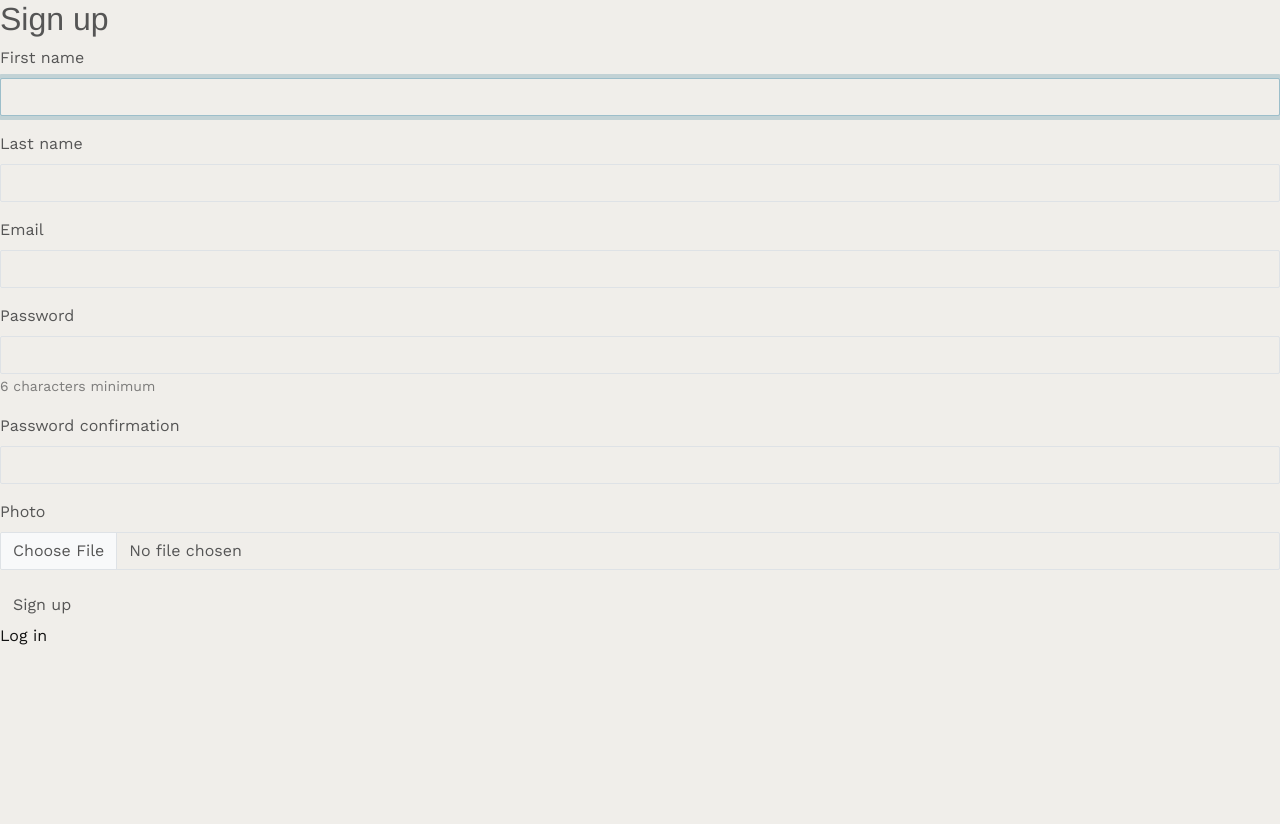
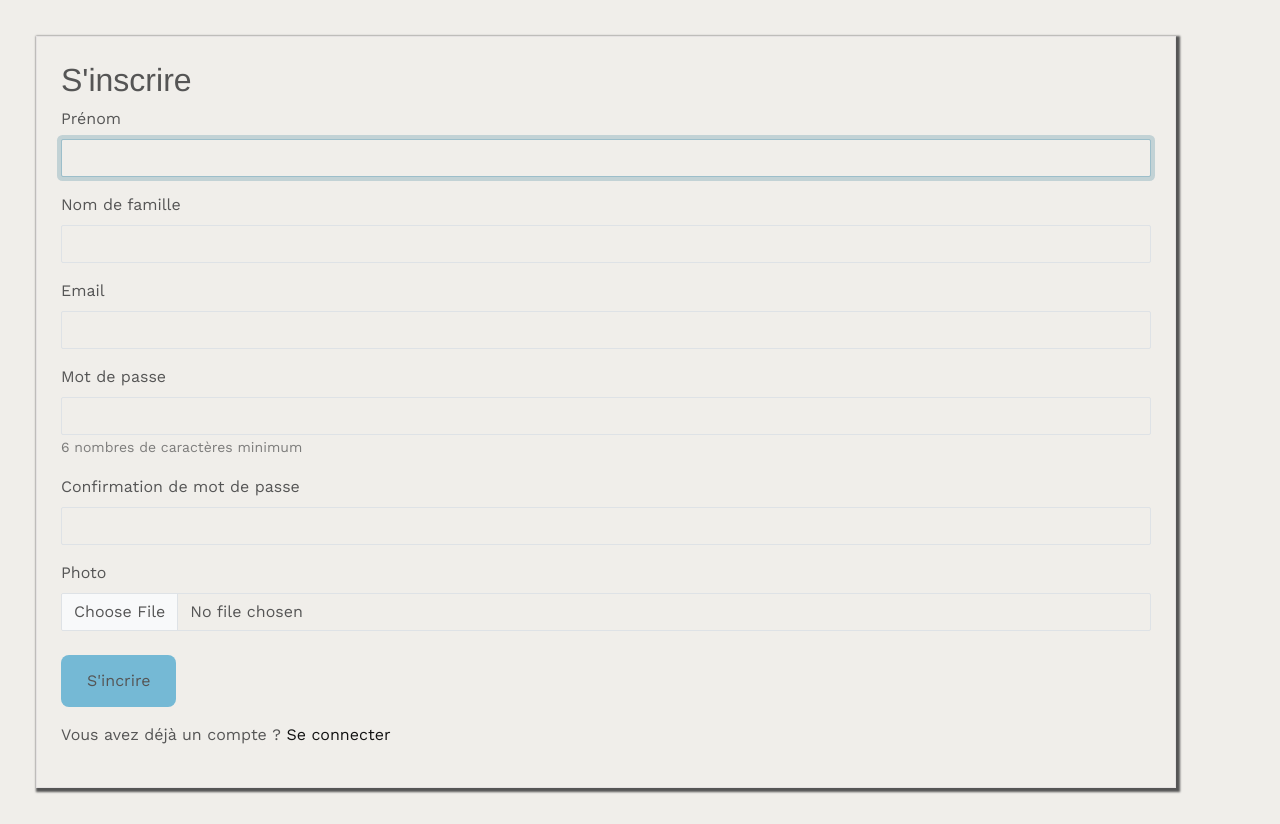
Before and after one commit to GoeletteSAS/binome-app, a Rails app: page /users/sign_up in a window 1280 px wide. Shown: the part 58-882 px from the top of the page. Before the commit the page ends 703 px from the top, so only its background shows below. Run offline with Rails 7, Linux system fonts and the light colour scheme; style sheets or scripts are compiled from the project's sources; some libraries are stand-ins or nearby versions.

Commit message:
quelque chose qui marche pour les favoris + début de front pour les questionnaires

```diff
--- a/app/assets/stylesheets/components/_buttons.scss
+++ b/app/assets/stylesheets/components/_buttons.scss
@@ -18,3 +18,16 @@
     background-color: $dark-green;
   }
 }
+
+.devise-btn {
+  margin-top : 8px;
+  margin-bottom: 16px;
+  border-style: 1px solid;
+  border-radius: 8px;
+  background-color: $light-blue;
+
+  &:hover {
+    background-color: $mid-blue;
+  }
+
+}
--- a/app/assets/stylesheets/components/_index.scss
+++ b/app/assets/stylesheets/components/_index.scss
@@ -11,3 +11,4 @@
 @import "heading";
 @import "homepage";
 @import "favorite";
+@import "questions";
--- /dev/null
+++ b/app/assets/stylesheets/components/_questions.scss
@@ -0,0 +1,6 @@
+.container {
+  margin: 36px;
+  padding: 24px;
+  border: 1px solid #e5e2e2;
+  box-shadow: 2px 2px 2px 2px;
+}
--- a/app/views/devise/registrations/new.html.erb
+++ b/app/views/devise/registrations/new.html.erb
@@ -1,4 +1,6 @@
-<h2>Sign up</h2>
+<div class="container">
+
+  <h2>S'inscrire</h2>
 
   <%= simple_form_for(resource, as: resource_name, url: registration_path(resource_name)) do |f| %>
     <%= f.error_notification %>
@@ -6,27 +8,34 @@
     <div class="form-inputs">
       <%= f.input :first_name,
                   required: true,
-                autofocus: true %>
+                  autofocus: true,
+                  label: "Prénom" %>
       <%= f.input :last_name,
-                required: true %>
+                  required: true,
+                  label: "Nom de famille" %>
       <%= f.input :email,
                   required: true,
                   autofocus: true,
                   input_html: { autocomplete: "email" }%>
       <%= f.input :password,
                   required: true,
-                hint: ("#{@minimum_password_length} characters minimum" if @minimum_password_length),
-                input_html: { autocomplete: "new-password" } %>
+                  label: "Mot de passe",
+                  hint: ("#{@minimum_password_length} nombres de caractères minimum" if @minimum_password_length),
+                  input_html: { autocomplete: "nouveau mot de passe" } %>
       <%= f.input :password_confirmation,
                   required: true,
-                input_html: { autocomplete: "new-password" } %>
+                  label: "Confirmation de mot de passe",
+                  input_html: { autocomplete: "nouveau mot de passe" } %>
       <%= f.input :photo,
                   as: :file %>
     </div>
 
-  <div class="form-actions">
-    <%= f.button :submit, "Sign up" %>
+    <div class="form-actions btn devise-btn">
+      <%= f.button :submit, "S'incrire" %>
     </div>
+
   <% end %>
 
-<%= render "devise/shared/links" %>
+  <p>Vous avez déjà un compte ?<%= render "devise/shared/links" %></p>
+
+</div>
--- a/app/views/devise/shared/_links.html.erb
+++ b/app/views/devise/shared/_links.html.erb
@@ -1,13 +1,13 @@
 <%- if controller_name != 'sessions' %>
-  <%= link_to "Log in", new_session_path(resource_name) %><br />
+  <%= link_to "Se connecter", new_session_path(resource_name) %><br />
 <% end %>
 
 <%- if devise_mapping.registerable? && controller_name != 'registrations' %>
-  <%= link_to "Sign up", new_registration_path(resource_name) %><br />
+  <%= link_to "S'inscrire", new_registration_path(resource_name) %><br />
 <% end %>
 
 <%- if devise_mapping.recoverable? && controller_name != 'passwords' && controller_name != 'registrations' %>
-  <%= link_to "Forgot your password?", new_password_path(resource_name) %><br />
+  <%= link_to "Mot de passe oublié ?", new_password_path(resource_name) %><br />
 <% end %>
 
 <%- if devise_mapping.confirmable? && controller_name != 'confirmations' %>
--- a/app/views/searches/new.html.erb
+++ b/app/views/searches/new.html.erb
@@ -1,6 +1,6 @@
-<div>
+<div class="container position-absolute top-50 start-50 translate-middle">
   <%= simple_form_for @search do |f| %>
-    <div class="row">
+    <div class="column">
         <div class="col-md-6">
           <%= f.input :line_of_work, label: "Quelle est votre ligne de métier ?", input_html: { class: 'form-control' }, collection: @lines_of_work, required: true %>
         </div>
--- a/app/views/searches/show.html.erb
+++ b/app/views/searches/show.html.erb
@@ -29,12 +29,12 @@
 
               <% if current_user.favorites.exists?(user_2_id: @user.id) %>
                 <!-- Si l'utilisateur a déjà favorisé ce profil, on affiche l'étoile pleine -->
-                <%= button_to favorites_path(user_2_id: @user.id), method: :post, class: "favorite-icon" do %>
+                <%= button_to favorites_path(user_2_id: @user.id), method: :post, data: {turbo: false}, class: "favorite-icon" do %>
                   <i class="fa-solid fa-star"></i> <!-- L'étoile pleine si déjà favori -->
                 <% end %>
               <% else %>
                 <!-- Si l'utilisateur n'a pas encore favorisé ce profil, on affiche l'étoile vide -->
-                <%= button_to favorites_path(user_2_id: @user.id), method: :post, class: "favorite-icon" do %>
+                <%= button_to favorites_path(user_2_id: @user.id), method: :post, data: {turbo: false}, class: "favorite-icon" do %>
                   <i class="fa-regular fa-star"></i> <!-- L'étoile vide si non favori -->
                 <% end %>
               <% end %>
```
Also changed, not shown: app/views/devise/sessions/new.html.erb (+9 -4 lines). Lines whose indentation alone changed are shown as unchanged.
